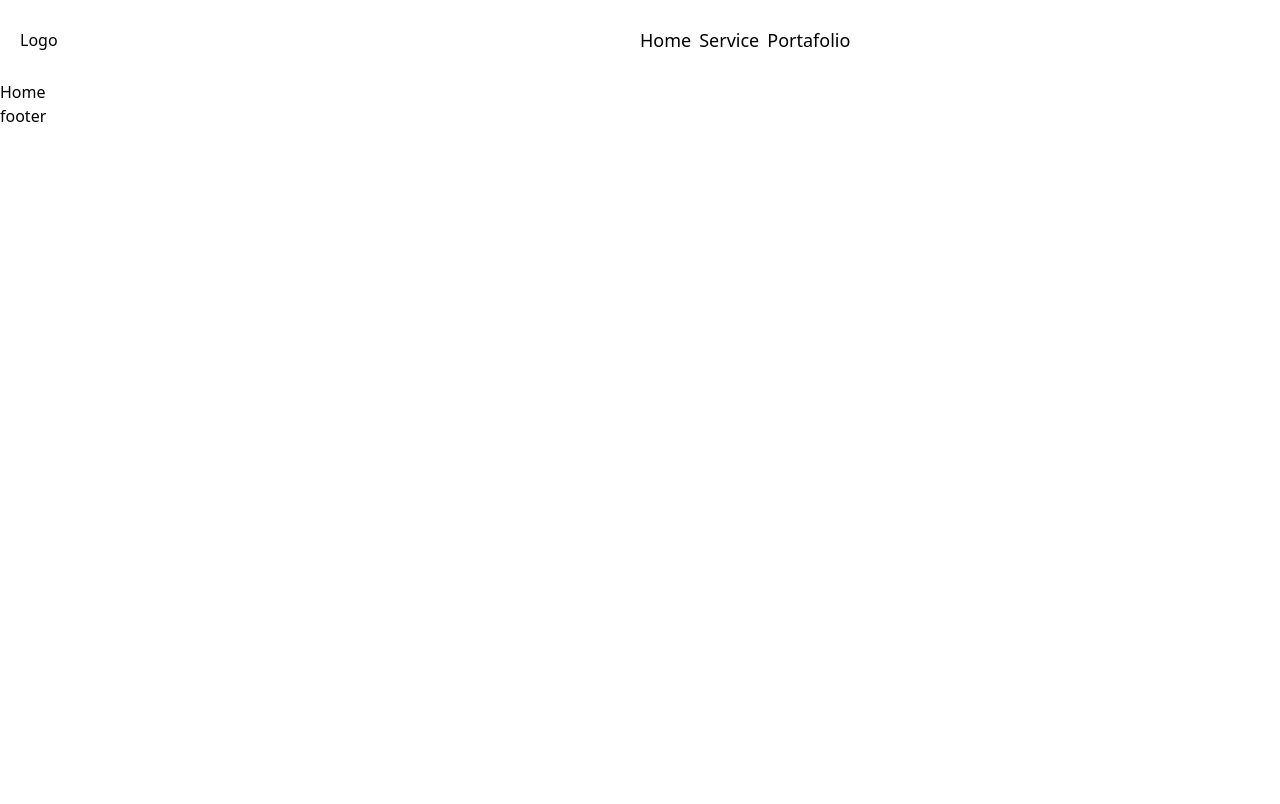
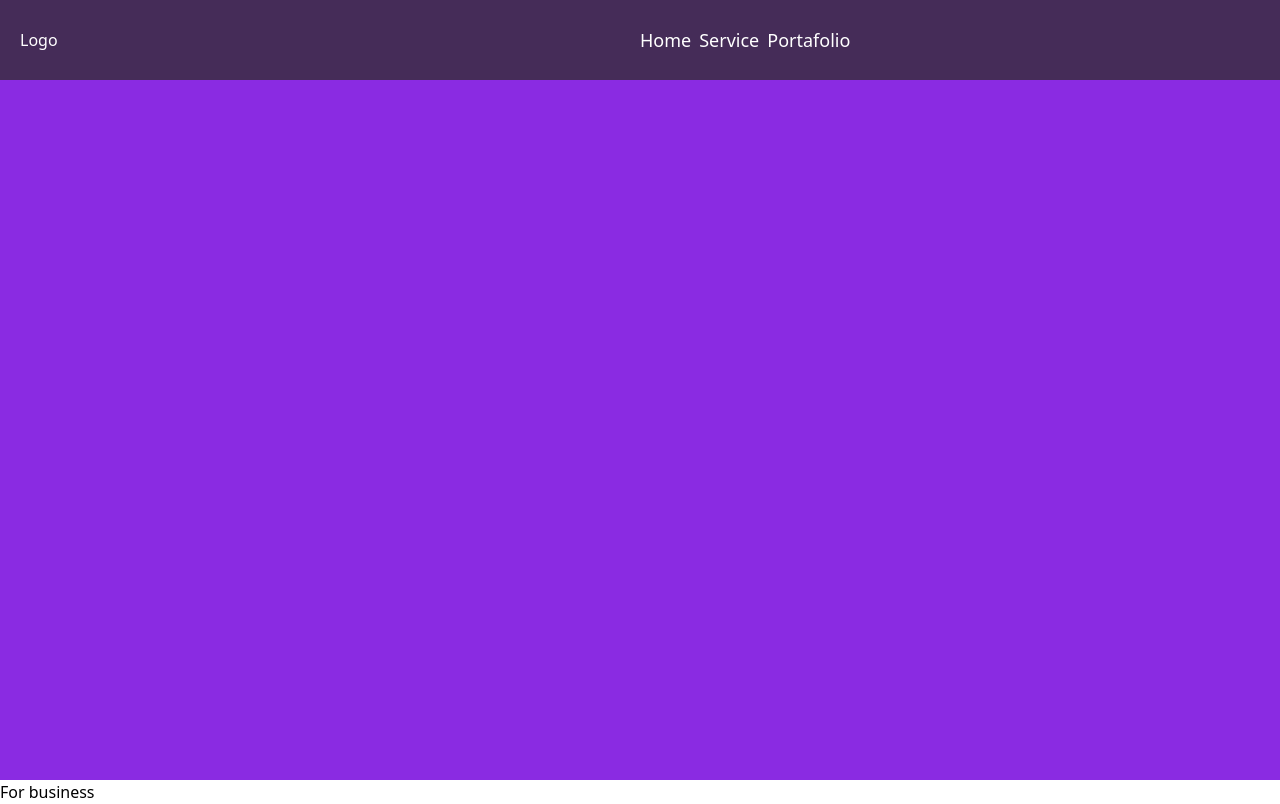
Before and after one commit to LeonardoMendezR/leos-tech, a React (Vite) app in the folder frontend/: page / in a window 1280 px wide. Built offline with nearby package versions, Linux system fonts and the light colour scheme.

Commit message:
"cambios css"

```diff
--- a/frontend/src/Components/Footer.jsx
+++ b/frontend/src/Components/Footer.jsx
@@ -1,7 +1,17 @@
 const Footer = () => {
     return (
-        <div>
-            <h1>footer</h1>
+        <div className="Footer">
+            <div className="sb_footer section_padding">
+                <div className="sb_footer-links">
+                    <div className="sb_footer-links-div">
+                        <h4>For business</h4>
+
+
+                    </div>
+
+                </div>
+
+            </div>
         </div>
     )
 
--- a/frontend/src/Components/Home.jsx
+++ b/frontend/src/Components/Home.jsx
@@ -1,6 +1,11 @@
+import "./Styles.css";
+
+
 const Home = () => {
     return (
-        <h1>Home</h1>
-    )
+        <div className="body-div">
+
+        </div>
+        )
 }
 export default Home;
--- a/frontend/src/Components/Portfolio.jsx
+++ b/frontend/src/Components/Portfolio.jsx
@@ -1,6 +1,8 @@
+import "./Styles.css";
+
 const Portfolio = () => {
     return (
-        <div>
+        <div className="body-div">
             <h1>Portafolio</h1>
         </div>
     )
--- a/frontend/src/Components/Service.jsx
+++ b/frontend/src/Components/Service.jsx
@@ -1,6 +1,8 @@
+import "./Styles.css";
+
 const Service = () => {
     return (
-        <div>
+        <div className="body-div">
             <h1>Service</h1>
         </div>
     )
--- a/frontend/src/Components/Styles.css
+++ b/frontend/src/Components/Styles.css
@@ -1,9 +1,15 @@
+.body-div{
+    height: 700px;
+    background-color: blueviolet;
+    color:white
+}
 .externDiv {
     height: 10vh;
     display: flex;
     justify-content: space-between;
     z-index: 50;
-    color: black;
+    color: rgb(255, 255, 255);
+    background-color: rgb(69, 44, 88);
     @media (min-width: 1024px) {
         padding-top: 5rem;
         padding-bottom: 5rem;
```
